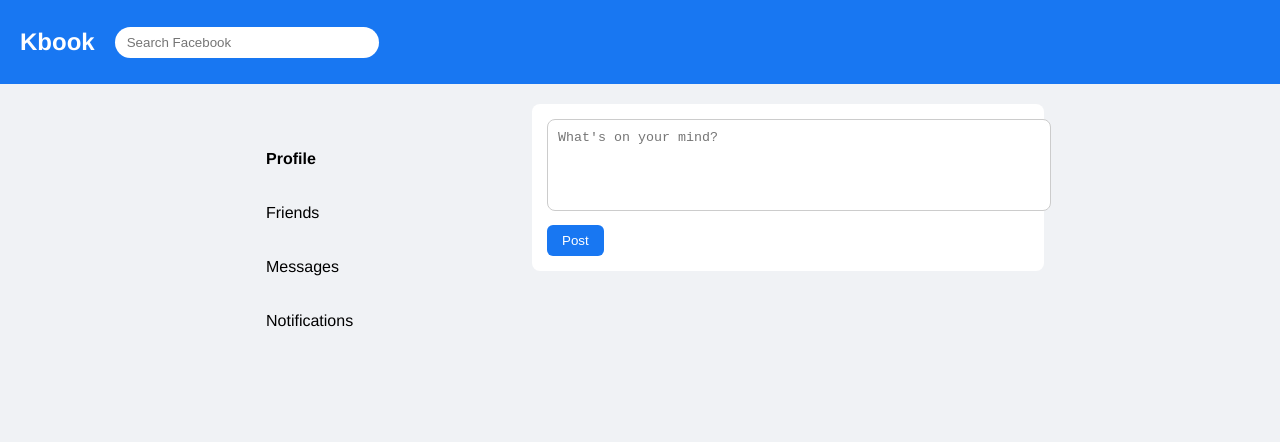
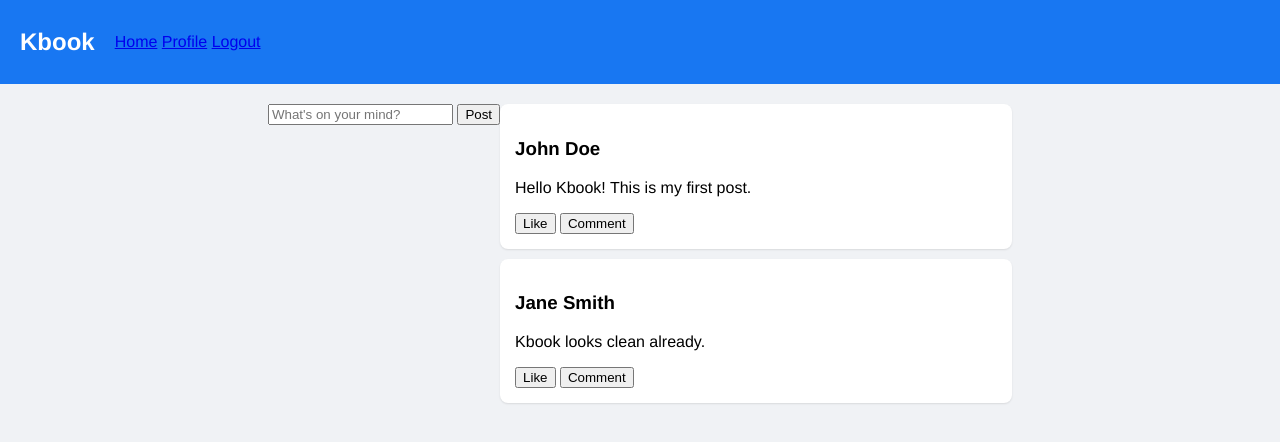
Before and after one commit to Keon254/Kbook, a plain HTML site: page index.html in a window 1280 px wide. Drawn offline with Linux system fonts and the light colour scheme; files that its build step writes are made by us from their sources.

Commit message:
Update index.html

```diff
--- a/index.html
+++ b/index.html
@@ -2,40 +2,53 @@
 <html lang="en">
 <head>
   <meta charset="UTF-8" />
-  <title>Kbook</title>
-  <link rel="stylesheet" href="style.css" />
+  <title>Kbook | Home</title>
+  <link rel="stylesheet" href="css/style.css">
 </head>
 <body>
 
-  <!-- Top Bar -->
-  <div class="navbar">
-    <h1>Kbook</h1>
-    <input type="text" placeholder="Search Facebook" />
-  </div>
+  <!-- Navbar -->
+  <header class="navbar">
+    <h1 class="logo">Kbook</h1>
+    <nav>
+      <a href="#">Home</a>
+      <a href="#">Profile</a>
+      <a href="#">Logout</a>
+    </nav>
+  </header>
 
-  <!-- Main Layout -->
-  <div class="container">
+  <!-- Main Content -->
+  <main class="container">
 
-    <!-- Sidebar -->
-    <div class="sidebar">
-      <p><strong>Profile</strong></p>
-      <p>Friends</p>
-      <p>Messages</p>
-      <p>Notifications</p>
+    <!-- Create Post -->
+    <div class="create-post">
+      <input type="text" placeholder="What's on your mind?" />
+      <button>Post</button>
     </div>
 
     <!-- Feed -->
     <div class="feed">
-      <div class="post-box">
-        <textarea placeholder="What's on your mind?"></textarea>
-        <button onclick="addPost()">Post</button>
+
+      <div class="post">
+        <h3>John Doe</h3>
+        <p>Hello Kbook! This is my first post.</p>
+        <div class="actions">
+          <button>Like</button>
+          <button>Comment</button>
+        </div>
       </div>
 
-      <div id="posts"></div>
+      <div class="post">
+        <h3>Jane Smith</h3>
+        <p>Kbook looks clean already.</p>
+        <div class="actions">
+          <button>Like</button>
+          <button>Comment</button>
+        </div>
+      </div>
+
     </div>
+  </main>
 
-  </div>
-
-  <script src="script.js"></script>
 </body>
 </html>
```
